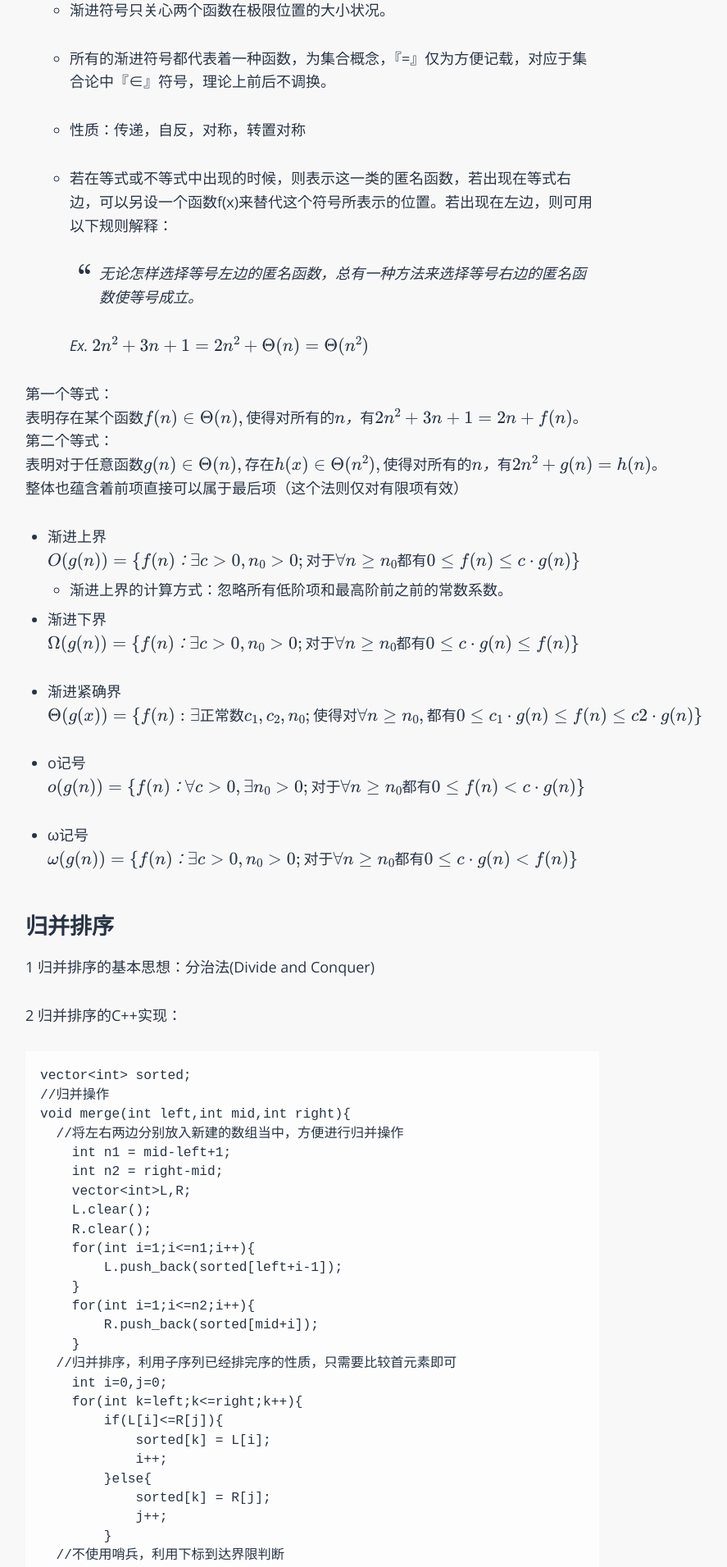
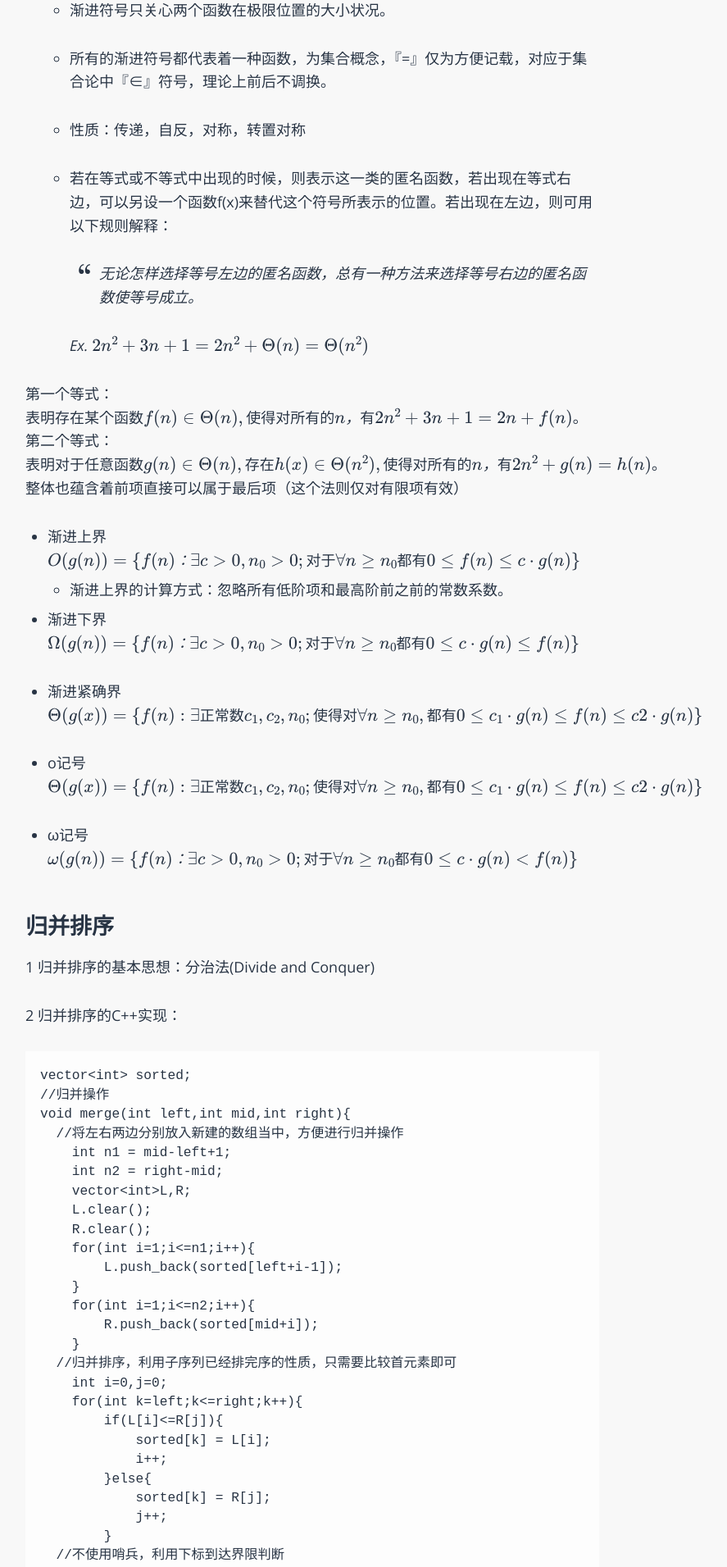
Before and after one commit to MQ-380/oldblog, a Jekyll site: the page built from _posts/2016-02-22-AlgorithmL1.md, in a window 1280 px wide. Shown: the part 1100-3011 px from the top of the page at 82% size, without its empty margins (259-1146 px from the left). Built offline with Jekyll 4.4.1, drawn with Linux system fonts in a browser that asks for light colours; some web fonts are replaced; formulas are drawn with MathJax 3.

Commit message:
Update 2016-02-22-AlgorithmL1.md

```diff
--- a/_posts/2016-02-22-AlgorithmL1.md
+++ b/_posts/2016-02-22-AlgorithmL1.md
@@ -83,14 +83,14 @@ $$
 \Theta(g(x))=\{f(n):\exists 正常数 c_1,c_2,n_0;使得对\forall n\ge n_0,都有0\le c_1·g(n)\le f(n) \le c2·g(n) \}
 $$
 
- - o记号
+- o记号
 $$
-o(g(n)) = \{f(n) ：\forall c>0,\exists n_0>0 ;对于\forall n\ge n_0  都有0\le f(n) < c·g(n)  \}
+\Theta(g(x))=\{f(n):\exists 正常数 c_1,c_2,n_0;使得对\forall n\ge n_0,都有0\le c_1·g(n)\le f(n) \le c2·g(n) \}
 $$
 
- - ω记号
+- ω记号
 $$
- \omega(g(n)) = \{f(n) ：\exists c>0,n_0>0 ;对于\forall n\ge n_0  都有0\le c·g(n) <  f(n) \}
+\omega(g(n)) = \{f(n) ：\exists c>0,n_0>0 ;对于\forall n\ge n_0  都有0\le c·g(n) <  f(n) \}
 $$
 
 
```
